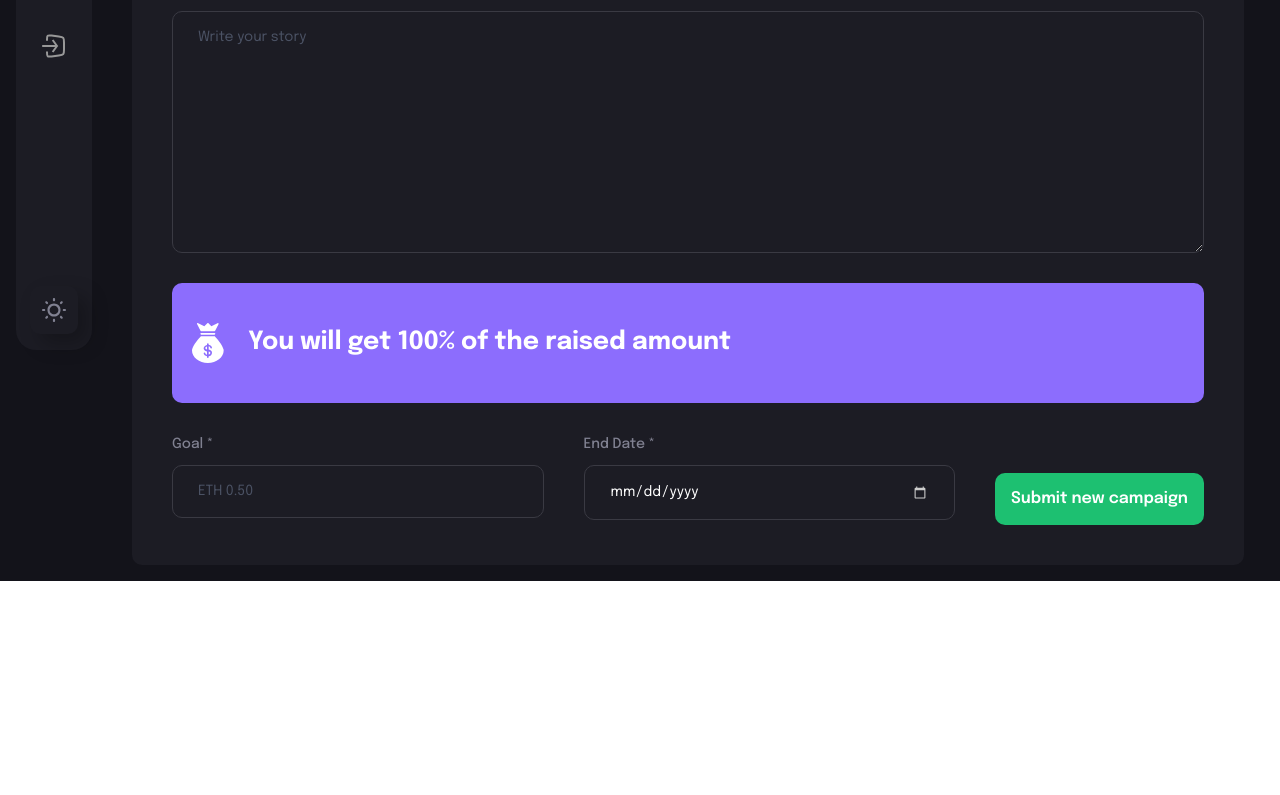
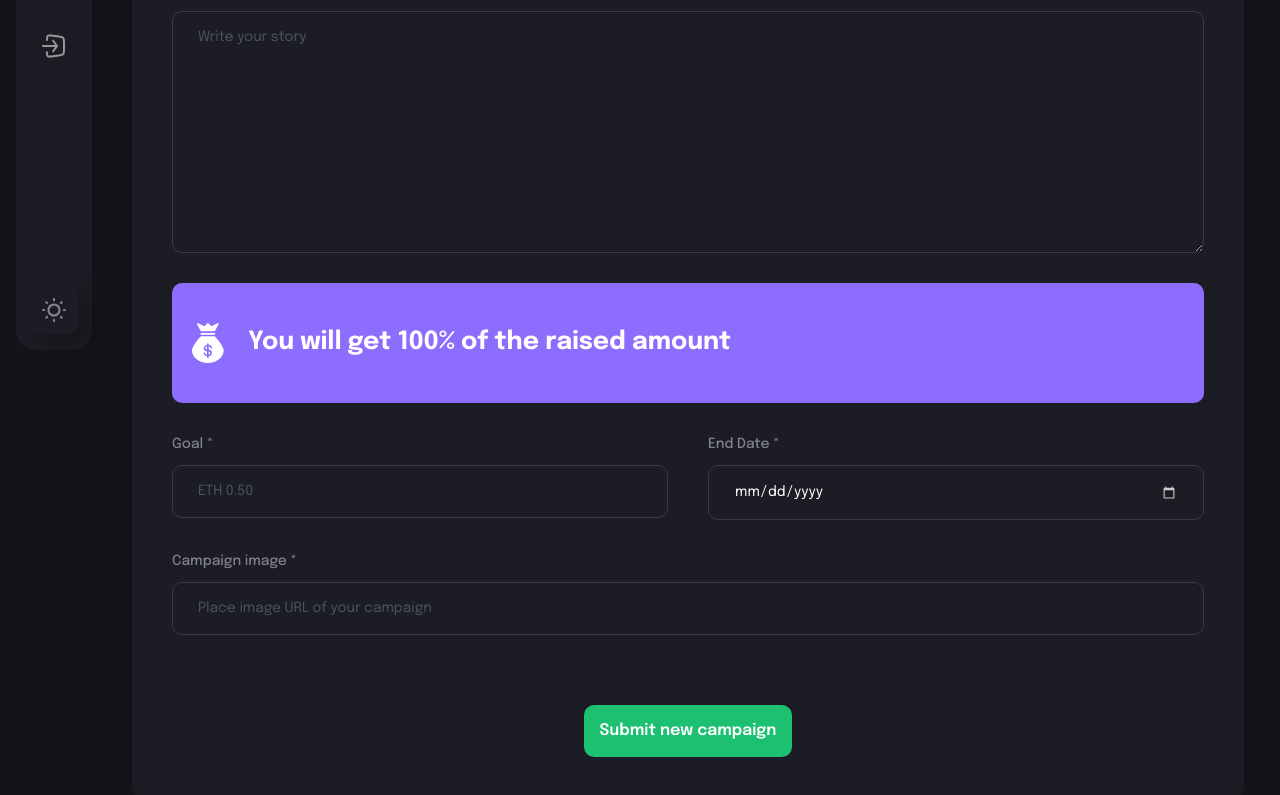
Before and after one commit to 0122wndnjs/crowdfunding_web3, a React (Vite) app in the folder client/: page /create-campaign in a window 1280 px wide. Shown: the part 414-1209 px from the top of the page. Before the commit the page ends 995 px from the top, so only its background shows below. Built offline with nearby package versions, Linux system fonts and the light colour scheme; the HTML template or start-up script is replaced by a standard one.

Commit message:
fully functioning create campaign page

```diff
--- a/client/src/components/FormField.jsx
+++ b/client/src/components/FormField.jsx
@@ -19,7 +19,7 @@
         <textarea
           required
           value={value}
-          onchange={handleChange}
+          onChange={handleChange}
           rows={10}
           placeholder={placeholder}
           className="py-[15px] sm:px-[25px] px-[15px] outline-none border-[1px] border-[#3a3a43] bg-transparent font-epilogue text-white text-[14px] placeholder:text-[#4b5264] rounded-[10px] sm:min-w-[300px]"
@@ -28,7 +28,7 @@
         <input
           required
           value={value}
-          onchange={handleChange}
+          onChange={handleChange}
           type={inputType}
           step="0.1"
           placeholder={placeholder}
--- a/client/src/pages/CreateCampaign.jsx
+++ b/client/src/pages/CreateCampaign.jsx
@@ -19,7 +19,15 @@
     image: "",
   });
 
-  const handleSubmit = () => {};
+  const handleFormFieldChange = (fieldName, e) => {
+    setForm({ ...form, [fieldName]: e.target.value });
+  };
+
+  const handleSubmit = (e) => {
+    e.preventDefault();
+
+    console.log(form);
+  };
 
   return (
     <div className="bg-[#1c1c24] flex justify-center items-center flex-col rounded-[10px] sm:p-10 p-4">
@@ -40,14 +48,14 @@
             placeholder="John Doe"
             inputType="text"
             value={form.name}
-            handlechange={() => {}}
+            handleChange={(e) => handleFormFieldChange("name", e)}
           />
           <FormField
             labelName="Campaign Title *"
             placeholder="Write a title"
             inputType="text"
             value={form.title}
-            handlechange={() => {}}
+            handleChange={(e) => handleFormFieldChange("title", e)}
           />
         </div>
         <FormField
@@ -55,7 +63,7 @@
           placeholder="Write your story"
           isTextArea
           value={form.description}
-          handlechange={() => {}}
+          handleChange={(e) => handleFormFieldChange("description", e)}
         />
 
         <div className="w-full flex justify-start items-center p-4 bg-[#8c6dfd] h-[120px] rounded-[10px]">
@@ -74,14 +82,23 @@
             placeholder="ETH 0.50"
             inputType="text"
             value={form.target}
-            handlechange={() => {}}
+            handleChange={(e) => handleFormFieldChange("target", e)}
           />
           <FormField
             labelName="End Date *"
             placeholder="End Date"
             inputType="date"
             value={form.deadline}
-            handlechange={() => {}}
+            handleChange={(e) => handleFormFieldChange("deadline", e)}
+          />
+        </div>
+
+        <FormField
+          labelName="Campaign image *"
+          placeholder="Place image URL of your campaign"
+          inputType="url"
+          value={form.image}
+          handleChange={(e) => handleFormFieldChange("image", e)}
         />
 
         <div className="flex justify-center items-center mt-[40px]">
@@ -91,7 +108,6 @@
             styles="bg-[#1dc071]"
           />
         </div>
-        </div>
       </form>
     </div>
   );
```
Lines whose indentation alone changed are shown as unchanged.
